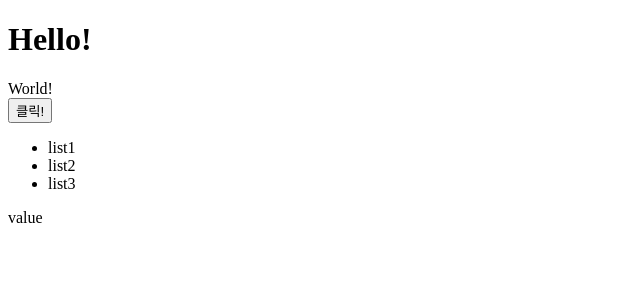
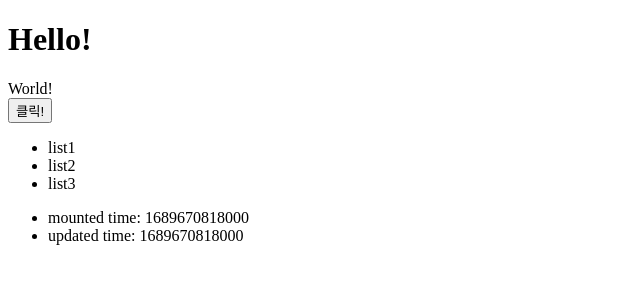
Before and after one commit to seodaeya/react-web-starter, a React (Create React App) app: page / in a window 1280 px wide. Shown: the top 300 px of the page, without its empty margins (0-640 px from the left). Built offline with nearby package versions, Linux system fonts and the light colour scheme.

Commit message:
Hooks 추가, 소스 정리

```diff
--- a/src/App.js
+++ b/src/App.js
@@ -2,7 +2,7 @@ import React, {Component} from "react";
 import Header from "./components/Header";
 import State from "./components/State";
 import List from "./components/List";
-import Contents from "./components/Contents";
+import Hooks from "./components/Hooks";
 
 class App extends Component {
     /**
@@ -13,31 +13,38 @@ class App extends Component {
     constructor(props) {
         super(props);
 
+        // 생성자(constructor)에서는 state에 직접 접근해서 처리 가능하다.
         this.state = {
-            key: 'value',
+            key: 'Hello!',
             list: [
                 { seq: 1, text: 'list1' },
                 { seq: 2, text: 'list2' },
                 { seq: 3, text: 'list3' }
-            ]
+            ],
+            mountedTime: 0,
+            updatedTime: 0
         }
     }
 
     render() {
         return (
             <div>
-                <Header text='Hello!'></Header>
+                {/* 1. 컴포넌트 값 전달과 state 변경을 감지하여 화면에 노출시켜준다. */}
+                <Header text={this.state.key} />
+                {/* 2. click 이벤트를 이용하여 state를 수정하며, state, click을 배운다. */}
                 <State click={() => {
                     this.setState({
                         key: 'State 컴포넌트 클릭!'
                     })
-                }}></State>
+                }} />
+                {/* 3. list를 for 돌리며, 그리는 방법을 배운다. */}
                 <List list={this.state.list} click={(seq) => {
                     this.setState({
                         key: this.state.list.filter(data => data.seq === seq)[0].text
                     })
-                }}></List>
-                <Contents value={this.state.key}></Contents>
+                }} />
+                {/* 4. hooks - lifecycle 같은 느낌의 훅을 배운다. */}
+                <Hooks />
             </div>
         );
     }
--- a/src/components/Contents.js
+++ /dev/null
@@ -1,13 +0,0 @@
-import {Component} from "react";
-
-class Contents extends Component {
-    render() {
-        return (
-            <div>
-                {this.props.value}
-            </div>
-        )
-    }
-}
-
-export default Contents;
--- /dev/null
+++ b/src/components/Hooks.js
@@ -0,0 +1,58 @@
+import {Component} from "react";
+
+/**
+ * Hooks을 배운다.
+ */
+class Hooks extends Component {
+    /**
+     * 생성자
+     *
+     * @param props
+     */
+    constructor(props) {
+        super(props);
+
+        this.state = {
+            mountedTime: 0,
+            updatedTime: 0
+        }
+    }
+
+    /**
+     * mounted
+     */
+    componentDidMount() {
+        this.setState({
+            mountedTime: (new Date()).getTime()
+        });
+    }
+
+    /**
+     * updated
+     */
+    componentDidUpdate() {
+        if(!this.state.updatedTime) {
+            this.setState({
+                updatedTime: (new Date()).getTime()
+            });
+        }
+    }
+
+    /**
+     * render
+     *
+     * @returns {JSX.Element}
+     */
+    render() {
+        return (
+            <div>
+                <ul>
+                    <li>mounted time: {this.state.mountedTime}</li>
+                    <li>updated time: {this.state.updatedTime}</li>
+                </ul>
+            </div>
+        )
+    }
+}
+
+export default Hooks;
```
